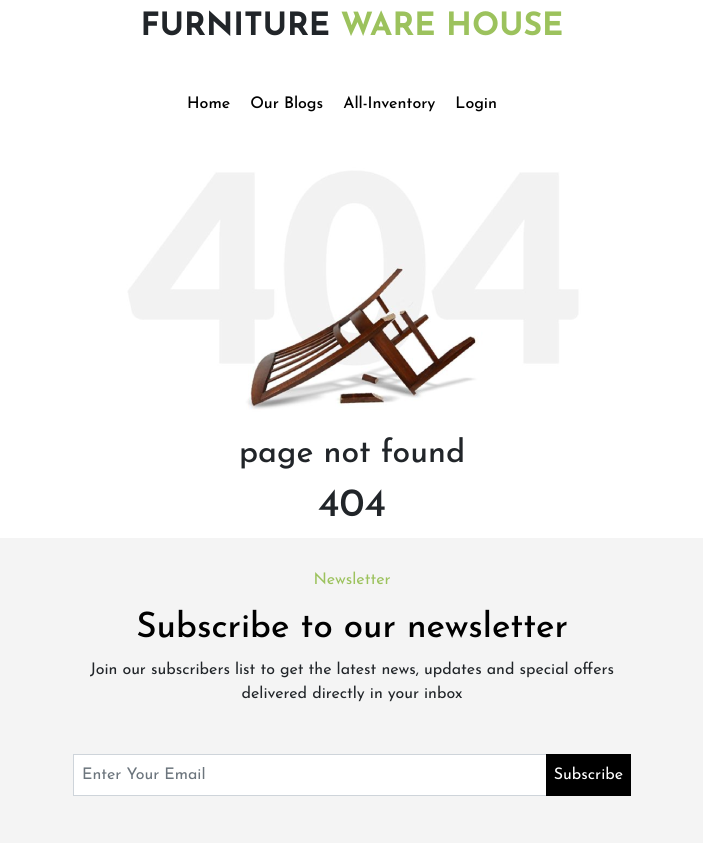
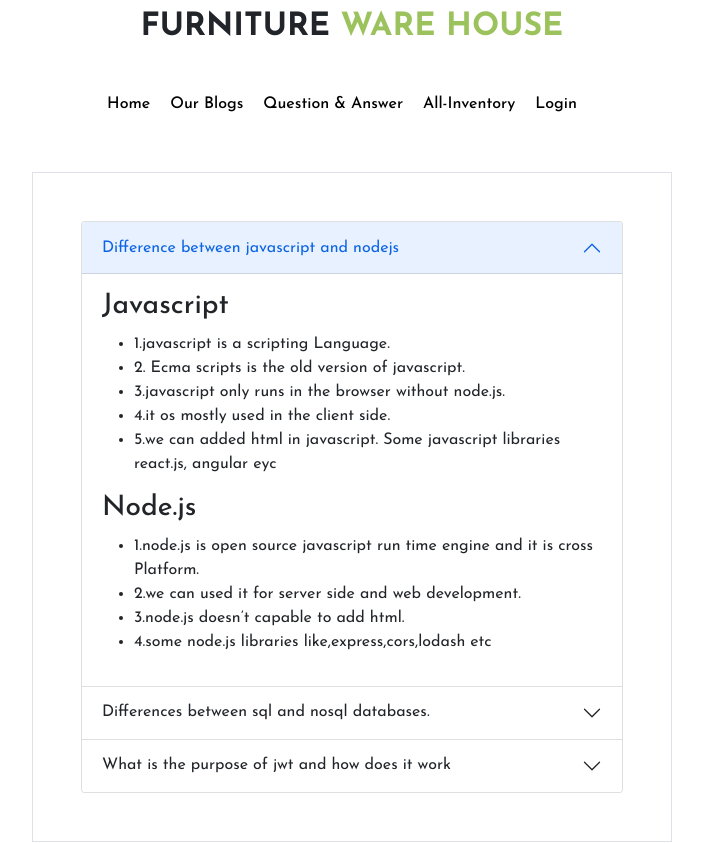
Before and after one commit to Safiul-Azam/furniture-warehouse-client, a React (Create React App) app: page /blogs in a window 1280 px wide. Shown: the top 843 px of the page, without its empty margins (288-991 px from the left). Built offline with nearby package versions, Linux system fonts and the light colour scheme; no server answers.

Commit message:
added accordion for question and answer

```diff
--- a/src/App.js
+++ b/src/App.js
@@ -15,6 +15,7 @@ import MyAddedProducts from './Pages/MyAddedProduct/MyAddedProducts/MyAddedProdu
 import { ToastContainer } from 'react-toastify';
 import NoFoundPage from './Pages/NoFoundPage/NoFoundPage';
 import OurBlogs from './Pages/Home/OurBlogs/OurBlogs/OurBlogs';
+import Blogs from './Pages/Blogs/Blogs';
 
 function App() {
   return (
@@ -25,6 +26,7 @@ function App() {
         <Route path='/home' element={<Home></Home>}></Route>
         <Route path='/allInventory' element={<AllInventory></AllInventory>}></Route>
         <Route path='Our-blogs' element={<OurBlogs></OurBlogs>}></Route>
+        <Route path='blogs'element={<Blogs></Blogs>}></Route>
         <Route path='/inventory/:inventoryId' element={
           <RequireAuth>
             <Inventory></Inventory>
--- /dev/null
+++ b/src/Pages/Blogs/Blogs.js
@@ -0,0 +1,73 @@
+import React from 'react';
+import { Accordion } from 'react-bootstrap';
+
+const Blogs = () => {
+    return (
+        <div>
+            <Accordion defaultActiveKey="0" className='w-50 mx-auto my-5 border p-5'>
+                <Accordion.Item eventKey="0">
+                    <Accordion.Header>Difference between javascript and nodejs</Accordion.Header>
+                    <Accordion.Body>
+                        <h3>Javascript</h3>
+                        <ul>
+                            <li>1.javascript  is a scripting Language.</li>
+                            <li>2. Ecma scripts is the old version of javascript.</li>
+                            <li>3.javascript only runs in the browser without  node.js.</li>
+                            <li>4.it os mostly used in the client side.</li>
+                            <li>5.we can added html in javascript.
+                                Some javascript libraries react.js, angular eyc</li>
+                        </ul>
+                        <h3>Node.js</h3>
+                        <ul>
+                            <li>1.node.js is open source javascript run time engine and it is cross Platform.</li>
+                            <li>2.we can used it for server side and web development.</li>
+                            <li>3.node.js doesn’t capable to add html.</li>
+                            <li>4.some node.js libraries like,express,cors,lodash etc</li>
+                        </ul>
+                    </Accordion.Body>
+                </Accordion.Item>
+                <Accordion.Item eventKey="2">
+                    <Accordion.Header> Differences between sql and nosql databases.</Accordion.Header>
+                    <Accordion.Body>
+                        <h3>Sql</h3>
+                        <ul>
+                            <li>1. It's database is static.</li>
+                            <li>2. it is used by complex queries</li>
+                            <li>3. it is vertically scalable.</li>
+                        </ul>
+                        <h3>NoSql</h3>
+                        <ul>
+                            <li>1. it is Flexible to use.</li>
+                            <li>2. it is like json.</li>
+                            <li>3. it is horizontal scalable.</li>
+                            <li>4. it's database dynamic structure.</li>
+                        </ul>
+                    </Accordion.Body>
+                </Accordion.Item>
+                <Accordion.Item eventKey="1">
+                    <Accordion.Header>What is the purpose of jwt and how does it work</Accordion.Header>
+                    <Accordion.Body>
+                        <h5>Full meaning of jwt json web token</h5>
+                        <ul>
+                            <li>1.jwt send securely transmits information from client side to server side.</li>
+                            <li>2.it ensure us to not access without authorized.</li>
+                            <li>3.create a token from server and come to client. While came token in server it is store in localstorage or browser cookies.</li>
+                            <li>4.then when send request to backend by bearer. And then if the token is veiled give information to user.</li>
+                        </ul>
+                        <h5>Three part for a token.</h5>
+                        <ul>
+                            <li>1.header.</li>
+                            <li>2.payload.</li>
+                            <li>3.signature</li>
+                        </ul>
+
+
+
+                    </Accordion.Body>
+                </Accordion.Item>
+            </Accordion>
+        </div>
+    );
+};
+
+export default Blogs;
--- a/src/Pages/Home/Inventory/InventoryItem/InventoryItem.js
+++ b/src/Pages/Home/Inventory/InventoryItem/InventoryItem.js
@@ -2,16 +2,19 @@ import React from 'react';
 import InventorySingle from '../InventorySingle/InventorySingle';
 import useInventory from '../../../../hooks/useInventory';
 import './InventoryItem.css'
+import { useNavigate } from 'react-router-dom';
+import { Button } from 'react-bootstrap';
 
 
 const InventoryItem = () => {
     const [products] = useInventory()
+    const navigate = useNavigate()
     return (
         <div className='my-5'>
             <div className='d-flex align-items-center w-25 mx-auto'>
                 <div style={{ height: '2px' }} className='line-color w-25'></div>
                 <div>
-                    <h3 className='text-center my-4'>Inventory <span className='title-color'>Item</span></h3>
+                    <h3 className='text-center my-4'>Item <span className='title-color'>Inventory</span></h3>
                 </div>
                 <div style={{ height: '2px' }} className='line-color w-25'></div>
             </div>
@@ -23,6 +26,9 @@ const InventoryItem = () => {
                     ></InventorySingle>)
                 }
             </div>
+                <div className='text-center my-4 '>
+                    <Button onClick={() => navigate('/allInventory')} className='rounded-0 my-3 px-5' variant="dark">All Inventory</Button>
+                </div>
         </div>
     );
 };
--- a/src/Pages/Login/Login/Login.js
+++ b/src/Pages/Login/Login/Login.js
@@ -41,7 +41,6 @@ const Login = () => {
         const {data} = await axios.post('http://localhost:5000/login',{email})
         localStorage.setItem('accessToken', data)
         navigate(from , {replace:true})
-        console.log(data)
         e.target.reset()
     }
     const resetPassword =async ()=>{
--- a/src/Pages/MyAddedProduct/MyAddedProducts/MyAddedProducts.js
+++ b/src/Pages/MyAddedProduct/MyAddedProducts/MyAddedProducts.js
@@ -1,23 +1,35 @@
 import axios from 'axios';
+import { signOut } from 'firebase/auth';
 import React, { useEffect, useState } from 'react';
 import { useAuthState } from 'react-firebase-hooks/auth';
+import { useNavigate } from 'react-router-dom';
+import { toast } from 'react-toastify';
 import auth from '../../../firebase.init';
 import MyAddedProduct from '../MyAddedProduct/MyAddedProduct';
 
 const MyItem = () => {
     const [myItem, setMyItem] = useState([])
+    const navigate =useNavigate()
     console.log(myItem)
     const [user] = useAuthState(auth)
     useEffect(() => {
         const getMyItem = async ()=>{
             const email = user.email
             const url = `http://localhost:5000/myItems?email=${email}`
-            const {data} = await axios.get(url,{
-                headers:{
-                    authorization:`Bearer ${localStorage.getItem('accessToken')}`
+            try{
+                const {data} = await axios.get(url,{
+                    headers:{
+                        authorization:`Bearer ${localStorage.getItem('accessToken')}`
+                    }
+                })
+                setMyItem(data)
+            }catch(error){
+                toast(error.message)
+                if(error.response.status === 401 || error.response.status === 403){
+                    signOut(auth)
+                    navigate('/login')
                 }
-            })
-            setMyItem(data)
+            }
         }
         getMyItem()
     }, [user])
@@ -43,7 +55,7 @@ const MyItem = () => {
             <div className='d-flex align-items-center w-25 mx-auto'>
                 <div style={{ height: '2px' }} className='line-color w-25'></div>
                 <div>
-                    <h3 className='text-center my-4'>My <span className='title-color'>Item</span></h3>
+                    <h3 className='text-center my-4 mx-3'>My <span className='title-color'>Item</span></h3>
                 </div>
                 <div style={{ height: '2px' }} className='line-color w-25'></div>
             </div>
--- a/src/Pages/Shared/Header/Header.js
+++ b/src/Pages/Shared/Header/Header.js
@@ -16,13 +16,14 @@ const Header = () => {
             <div className='container'>
                 <h2 className='logo'>FURNITURE <span className='title-color'>WARE HOUSE</span></h2>
                 <div>
-                    <Navbar collapseOnSelect expand="lg" className=''>
+                    <Navbar collapseOnSelect expand="lg">
                         <Container>
                             <Navbar.Toggle aria-controls="responsive-navbar-nav" />
                             <Navbar.Collapse id="responsive-navbar-nav">
                                 <Nav className='w-70 d-block mx-auto navbar-menu' >
                                     <Link to='/home'>Home</Link>
                                     <Link to='/Our-blogs'>Our Blogs</Link>
+                                    <Link to='/blogs'>Question & Answer</Link>
                                     <Link to='/allInventory'>All-Inventory</Link>
                                     {
                                         user && <>
```
Also changed, not shown: src/Pages/Blogs/Blogs.css (added).
